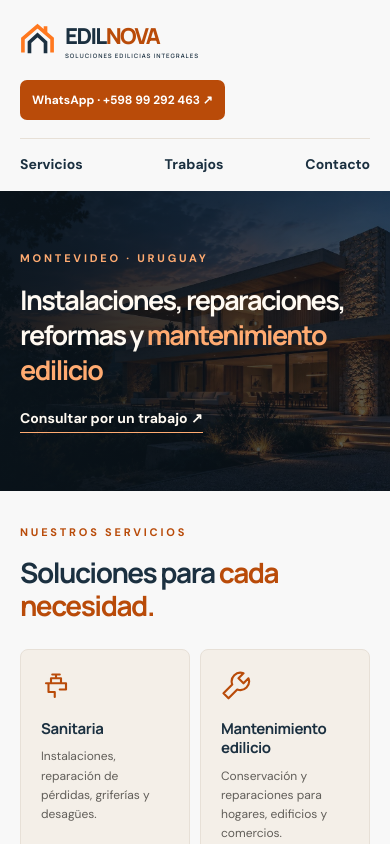
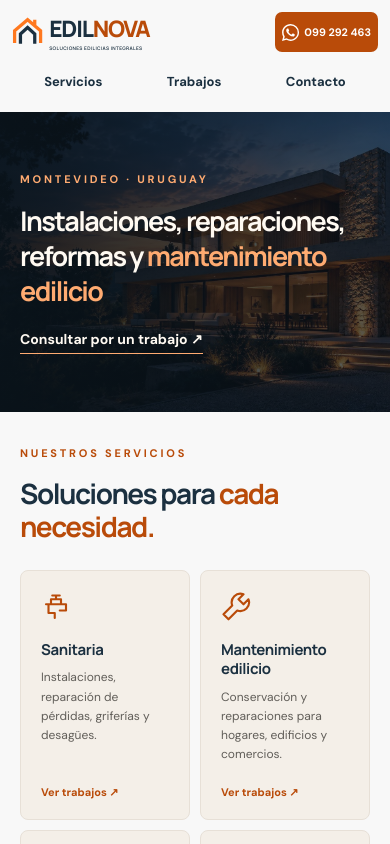
Before and after one commit to edilnova/edilnova.prod, a React (Vite) app: page / in a window 390 px wide. Shown: the top 844 px of the page. Built offline with nearby package versions, Linux system fonts and the light colour scheme.

Commit message:
se actualizó header en mobile

```diff
--- a/src/components/Institutional.jsx
+++ b/src/components/Institutional.jsx
@@ -36,8 +36,9 @@ export function Header() {
         <a href="#trabajos">Trabajos</a>
         <a href="#contacto">Contacto</a>
       </nav>
-      <ContactAction className="btn">
-        WhatsApp · <ContactValue field="display" /> ↗
+      <ContactAction className={"btn " + s.headerContact} label="Contactar a EDILNOVA por WhatsApp">
+        <svg viewBox="0 0 24 24" fill="currentColor" aria-hidden="true"><path d="M20.52 3.48A11.88 11.88 0 0 0 12.05 0C5.46 0 .1 5.36.1 11.95c0 2.1.55 4.16 1.6 5.97L0 24l6.24-1.64a11.92 11.92 0 0 0 5.81 1.48h.01c6.59 0 11.95-5.36 11.95-11.95a11.87 11.87 0 0 0-3.49-8.41ZM12.06 21.82a9.9 9.9 0 0 1-5.04-1.38l-.36-.21-3.7.97.99-3.61-.24-.37a9.91 9.91 0 0 1-1.52-5.27c0-5.48 4.46-9.94 9.94-9.94a9.88 9.88 0 0 1 7.03 2.91 9.87 9.87 0 0 1 2.9 7.03c0 5.48-4.46 9.94-9.94 9.94Zm5.45-7.44c-.3-.15-1.77-.87-2.05-.97-.27-.1-.47-.15-.67.15-.2.3-.77.97-.94 1.17-.17.2-.35.22-.64.07-.3-.15-1.26-.46-2.4-1.48-.89-.79-1.48-1.77-1.66-2.07-.17-.3-.02-.46.13-.61.13-.13.3-.35.44-.52.15-.17.2-.3.3-.5.1-.2.05-.37-.03-.52-.07-.15-.67-1.62-.92-2.22-.24-.58-.49-.5-.67-.51h-.57c-.2 0-.52.07-.8.37-.27.3-1.04 1.02-1.04 2.49s1.07 2.89 1.22 3.09c.15.2 2.1 3.21 5.09 4.5.71.31 1.27.49 1.7.63.71.23 1.36.2 1.87.12.57-.09 1.77-.72 2.02-1.42.25-.7.25-1.3.17-1.42-.07-.12-.27-.2-.57-.35Z"/></svg>
+        <ContactValue field="localDisplay" />
       </ContactAction>
     </header>
   );
--- a/src/components/ProtectedContact.jsx
+++ b/src/components/ProtectedContact.jsx
@@ -1,6 +1,7 @@
 import React, { useSyncExternalStore } from "react";
 import s from "./ProtectedContact.module.css";
 const encoded = {
+  localDisplay: [109,100,100,125,111,100,111,125,105,107,110],
   developerPhone: [104,100,101,100,111,110,105,100,100,100,101],
   developerName: [27,56,47,51,60,51,57,50,125,24,46,62,50,63,60,49],
   phone: [104, 100, 101, 100, 100, 111, 100, 111, 105, 107, 110],
@@ -23,6 +24,7 @@ export function ContactAction({
   kind = "whatsapp",
   children,
   className,
+  label,
   message = "Hola, quisiera consultar por un trabajo",
 }) {
   function open() {
@@ -44,13 +46,14 @@ export function ContactAction({
     );
   }
   return (
-    <button type="button" className={className || s.action} onClick={open}>
+    <button type="button" className={className || s.action} aria-label={label} onClick={open}>
       {children}
     </button>
   );
 }
 const subscribe = () => () => {};
 const placeholders = {
+  localDisplay: "Contacto",
   developerName: "el equipo de desarrollo",
   phone: "Teléfono",
   display: "Contacto",
--- a/src/styles/Institutional.module.css
+++ b/src/styles/Institutional.module.css
@@ -314,3 +314,15 @@
     .footerContent .brand small { font-size:7px; }
     .developerCredit { padding:7px 14px; font-size:11px; }
 }
+
+
+/* Header: logo and contact above the mobile navigation. */
+.nav .brand{font-size:40px;gap:12px;white-space:nowrap}
+.nav .brand svg{width:58px;height:58px;flex-shrink:0}
+.nav .brand small{font-size:9px;letter-spacing:1.05px}
+.headerContact{gap:9px;white-space:nowrap;font-size:16px;font-variant-numeric:tabular-nums}
+.headerContact svg{width:24px;height:24px;flex-shrink:0;color:#fff}
+@media(max-width:1050px){.nav{gap:16px;padding:20px 24px}.nav .brand{font-size:32px;gap:9px}.nav .brand svg{width:48px;height:48px}.nav .brand small{font-size:7px}.headerContact{font-size:14px;padding:12px 15px}.headerContact svg{width:21px;height:21px}}
+@media(max-width:700px){.nav{display:grid;grid-template-columns:minmax(0,1fr) auto;flex-wrap:nowrap;gap:10px;padding:14px 16px}.nav>a{grid-column:1;grid-row:1;justify-self:start}.nav nav{grid-column:1/-1;grid-row:2;order:initial;width:100%;border:0;padding:4px 0 0;display:flex;flex-direction:row;align-items:center;justify-content:space-around;gap:0;font-size:13px}.nav nav a{display:flex;align-items:center;justify-content:center;min-height:36px}.nav>.headerContact{grid-column:2;grid-row:1}.nav .brand{font-size:28px;gap:8px}.nav .brand svg{width:40px;height:40px}.nav .brand small{font-size:6.5px;letter-spacing:.6px}.nav>.headerContact{font-size:12px;padding:10px;gap:6px}.headerContact svg{width:20px;height:20px}}
+@media(max-width:600px){.nav{padding:12px;gap:8px}.nav nav{line-height:1.4}.nav .brand{font-size:clamp(22px,5.8vw,28px);gap:6px;letter-spacing:-1.2px}.nav .brand svg{width:clamp(30px,8vw,38px);height:40px}.nav .brand small{font-size:clamp(4.8px,1.15vw,6px);letter-spacing:.35px}.nav>.headerContact{font-size:clamp(10px,2.8vw,12px);padding:9px 7px;gap:5px;min-height:40px}.headerContact svg{width:17px;height:17px}}
+@media(max-width:350px){.nav{padding:10px 8px;gap:5px}.nav .brand{font-size:21px;gap:5px}.nav .brand svg{width:29px}.nav>.headerContact{font-size:10px;padding:9px 6px;gap:4px}.headerContact svg{width:16px;height:16px}}
```
Also changed, not shown: src/components/PaymentMethods.module.css (line endings or trailing spaces).
